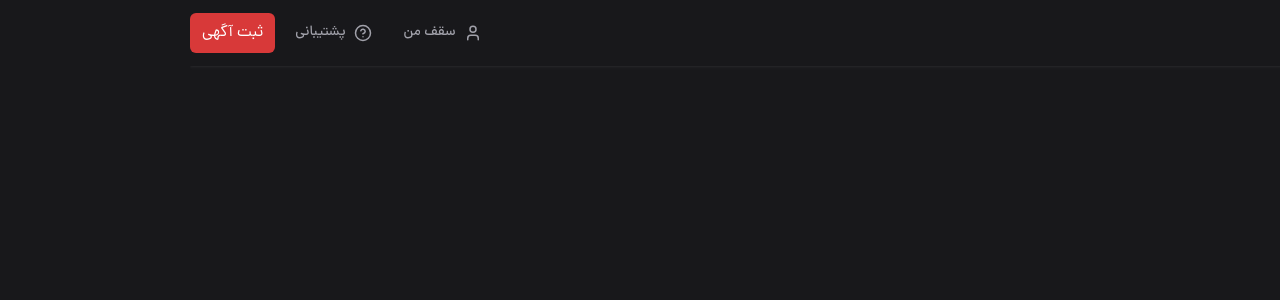
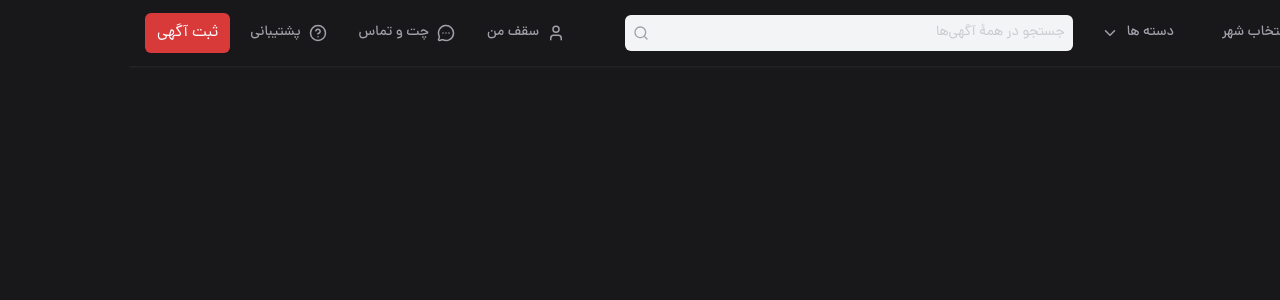
Before and after one commit to AlirezaHassankhani/saghf, a React (Vite) app: page /my-saghf in a window 1280 px wide. Shown: the top 300 px of the page. Built offline with nearby package versions, Linux system fonts and the light colour scheme.

Commit message:
sytle: mobile header component for main layout

```diff
--- a/src/app/global.css
+++ b/src/app/global.css
@@ -70,6 +70,8 @@
   --color-border: var(--border);
 
   --color-muted: var(--muted);
+
+  --container-8xl: 1440px;
 }
 
 :root {
--- a/src/layouts/MainLayout/header.tsx
+++ /dev/null
@@ -1,49 +0,0 @@
-import { HelpCircle, LocationEdit, User } from "lucide-react";
-import { Link } from "react-router-dom";
-
-export function Header() {
-  return (
-    <>
-      <header className="sticky z-40 inset-0 w-full bg-background dark:shadow-white/5 shadow-sm">
-        <div className="max-w-7xl mx-auto flex justify-between items-center py-2">
-          <div className="flex items-center gap-2">
-            <Link to="/">
-              <img src="/logo.svg" alt="logo" width="50" />
-            </Link>
-
-            <div className="min-w-px min-h-4 bg-border"></div>
-
-            <Link to="#">
-              <div className="flex items-center gap-2 p-3 rounded-md hover:bg-gray-100 hover:text-primary dark:hover:bg-white/10 dark:hover:text-white transition-colors duration-200">
-                <LocationEdit size={18} />
-                <span className="text-sm font-medium max-lg:hidden">انتخاب شهر</span>
-              </div>
-            </Link>
-          </div>
-
-          <nav className="flex items-center gap-2">
-            <Link to="#">
-              <div className="flex items-center gap-2 p-3 rounded-md hover:bg-gray-100 hover:text-primary dark:hover:bg-white/10 dark:hover:text-white transition-colors duration-200">
-                <User size={18} />
-                <span className="text-sm font-medium">سقف من</span>
-              </div>
-            </Link>
-
-            <Link to="#" className="max-lg:hidden">
-              <div className="flex items-center gap-2 p-3  rounded-md hover:bg-gray-100 hover:text-primary dark:hover:bg-white/10 dark:hover:text-white transition-colors duration-200">
-                <HelpCircle size={18} />
-                <span className="text-sm font-medium">پشتیبانی</span>
-              </div>
-            </Link>
-
-            <Link to="#">
-              <span className="text-white bg-primary hover:bg-primary/90 transition-colors duration-200 px-3 py-2 rounded-md">
-                ثبت آگهی
-              </span>
-            </Link>
-          </nav>
-        </div>
-      </header>
-    </>
-  );
-}
--- /dev/null
+++ b/src/layouts/MainLayout/header/DesktopHeader.tsx
@@ -0,0 +1,77 @@
+import { ChevronDown, HelpCircle, LocationEdit, MessageCircleMoreIcon, Search, User } from "lucide-react";
+import { Link } from "react-router-dom";
+
+export function DesktopHeader() {
+  return (
+    <div className="max-xl:hidden max-w-8xl mx-auto flex justify-between items-center py-2 px-4">
+      <div className="flex gap-6">
+        <div className="flex items-center gap-2">
+          <Link to="/">
+            <img src="/logo.svg" alt="logo" width="50" />
+          </Link>
+
+          <div className="min-w-px min-h-4 bg-border"></div>
+
+          <Link to="#">
+            <div className="flex items-center gap-2 py-2.5 px-3 rounded-md hover:bg-gray-100 hover:text-primary dark:hover:bg-white/10 dark:hover:text-white transition-colors duration-200">
+              <LocationEdit size={18} />
+              <span className="text-sm font-medium max-lg:hidden">
+                انتخاب شهر
+              </span>
+            </div>
+          </Link>
+        </div>
+
+        <div className="flex items-center gap-4">
+          <button
+            type="button"
+            className="flex items-center gap-2 py-2.5 px-3 rounded-md hover:bg-gray-100 hover:text-primary dark:hover:bg-white/10 dark:hover:text-white transition-colors duration-200 cursor-pointer"
+          >
+            <span className="text-sm font-medium">دسته ها</span>
+            <ChevronDown size={18} />
+          </button>
+
+          <div className="flex items-center bg-gray-100 rounded-md min-w-md group">
+            <input
+              type="text"
+              className="w-full outline-none py-2 pr-2 text-sm"
+              placeholder="جستجو در همهٔ آگهی‌ها"
+            />
+            <div className="px-2 py-2 text-foreground group-hover:text-gray-800 transition-colors duration-200">
+              <Search size={16} />
+            </div>
+          </div>
+        </div>
+      </div>
+
+      <nav className="flex items-center gap-2">
+        <Link to="#">
+          <div className="flex items-center gap-2 py-2.5 px-3 rounded-md hover:bg-gray-100 hover:text-primary dark:hover:bg-white/10 dark:hover:text-white transition-colors duration-200">
+            <User size={18} />
+            <span className="text-sm font-medium">سقف من</span>
+          </div>
+        </Link>
+
+        <Link to="#">
+          <div className="flex items-center gap-2 py-2.5 px-3 rounded-md hover:bg-gray-100 hover:text-primary dark:hover:bg-white/10 dark:hover:text-white transition-colors duration-200">
+            <MessageCircleMoreIcon size={18} />
+            <span className="text-sm font-medium">چت و تماس</span>
+          </div>
+        </Link>
+
+        <Link to="#" className="max-lg:hidden">
+          <div className="flex items-center gap-2 py-2.5 px-3 rounded-md hover:bg-gray-100 hover:text-primary dark:hover:bg-white/10 dark:hover:text-white transition-colors duration-200">
+            <HelpCircle size={18} />
+            <span className="text-sm font-medium">پشتیبانی</span>
+          </div>
+        </Link>
+
+        <Link to="#">
+          <span className="text-white bg-primary hover:bg-primary/90 transition-colors duration-200 px-3 py-2 rounded-md">
+            ثبت آگهی
+          </span>
+        </Link>
+      </nav>
+    </div>
+  );
+}
--- /dev/null
+++ b/src/layouts/MainLayout/header/MobileHeader.tsx
@@ -0,0 +1,27 @@
+import { LocationEdit, Search } from "lucide-react";
+
+export function MobileHeader() {
+  return (
+    <>
+      <div className="flex items-center bg-muted border border-gray-400 rounded-md min-w-full group">
+        <input
+          type="text"
+          className="w-full outline-none py-2 pr-2 text-sm"
+          placeholder="جستجو در همهٔ آگهی‌ها"
+        />
+        <div className="px-2 py-2 text-foreground group-hover:text-gray-800 transition-colors duration-200">
+          <Search size={16} />
+        </div>
+      </div>
+
+      <div className="relative mt-4">
+        <div className="relative z-10 w-fit flex items-center gap-2 mx-auto px-4 bg-gray-100">
+          <LocationEdit size={16} />
+          <p className="font-semibold text-foreground">موقعیت: <span className="text-primary">کل ایران</span></p>
+        </div>
+
+        <div className="absolute inset-x-0 top-1/2 -translate-y-1/2 w-full h-[0.5px] bg-gray-300"></div>
+      </div>
+    </>
+  );
+}
--- /dev/null
+++ b/src/layouts/MainLayout/header/index.tsx
@@ -0,0 +1,16 @@
+import { DesktopHeader } from "./DesktopHeader";
+import { MobileHeader } from "./MobileHeader";
+
+export function Header() {
+  return (
+    <header className="sticky z-40 inset-0 w-full bg-background dark:shadow-white/5 shadow-sm">
+      <div className="max-xl:hidden">
+        <DesktopHeader />
+      </div>
+
+      <div className="xl:hidden bg-gray-100 p-4">
+        <MobileHeader />
+      </div>
+    </header>
+  );
+}
```
